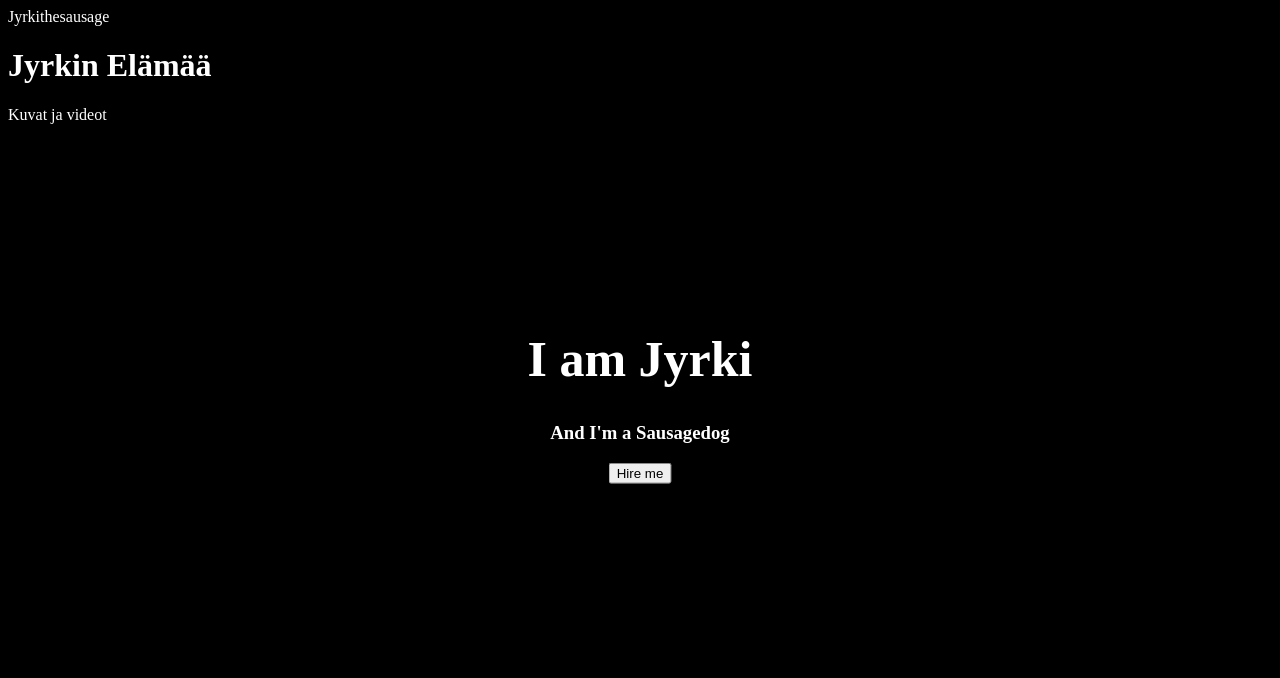
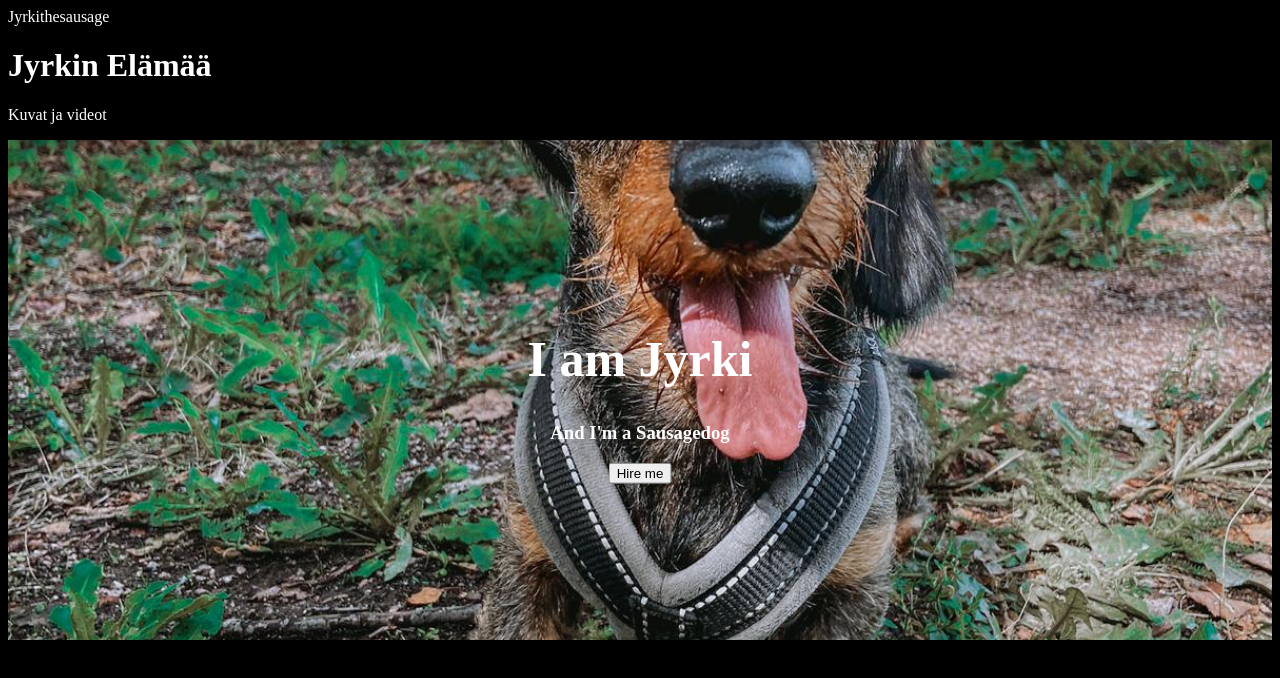
Before and after one commit to Rolle27/Jyrki, a plain HTML site: page index.html in a window 1280 px wide. Drawn offline with Linux system fonts and the light colour scheme.

Commit message:
Update styles.css

```diff
--- a/styles.css
+++ b/styles.css
@@ -13,7 +13,7 @@ body {
 }
 
 .hero-image {
-  background: url(img_jyrki.jpg) no-repeat center;
+  background: url(img/jyrki.jpg) no-repeat center;
   background-size: cover;
   height: 500px;
   position: relative;
```
